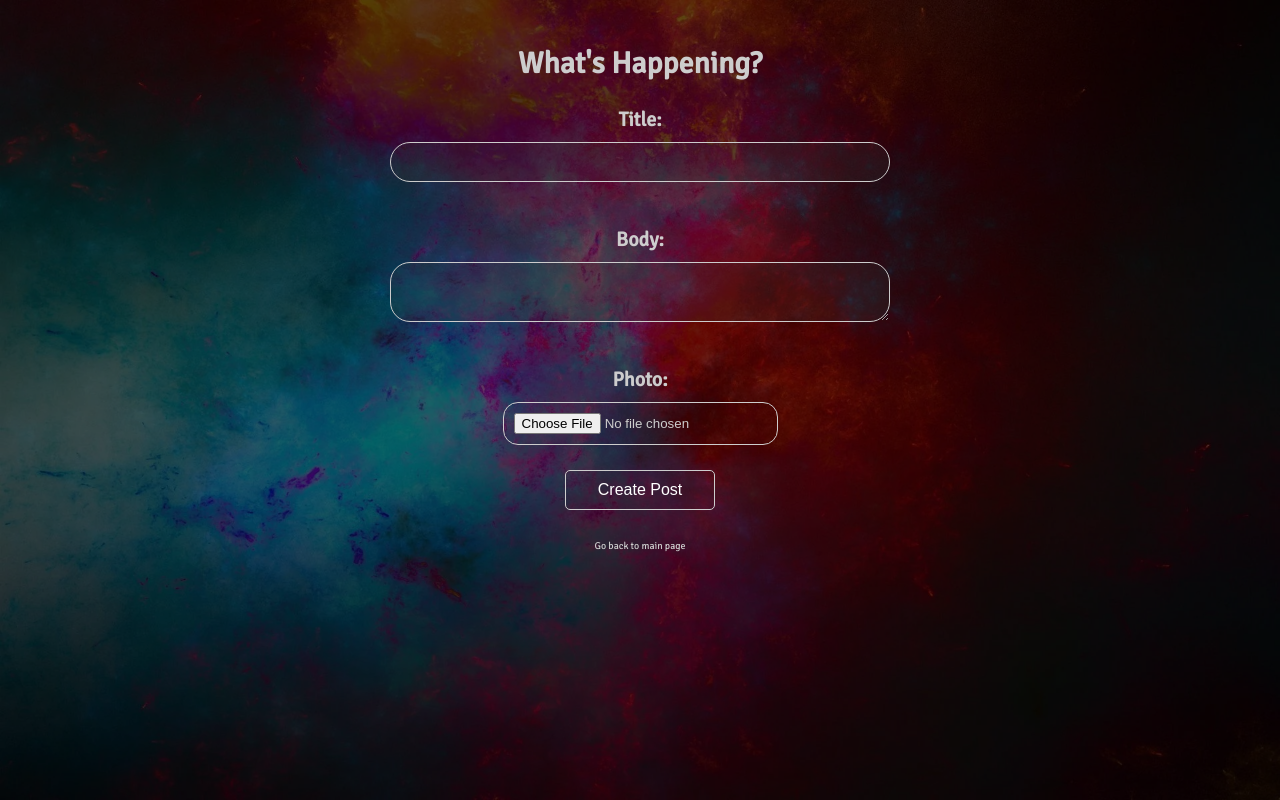
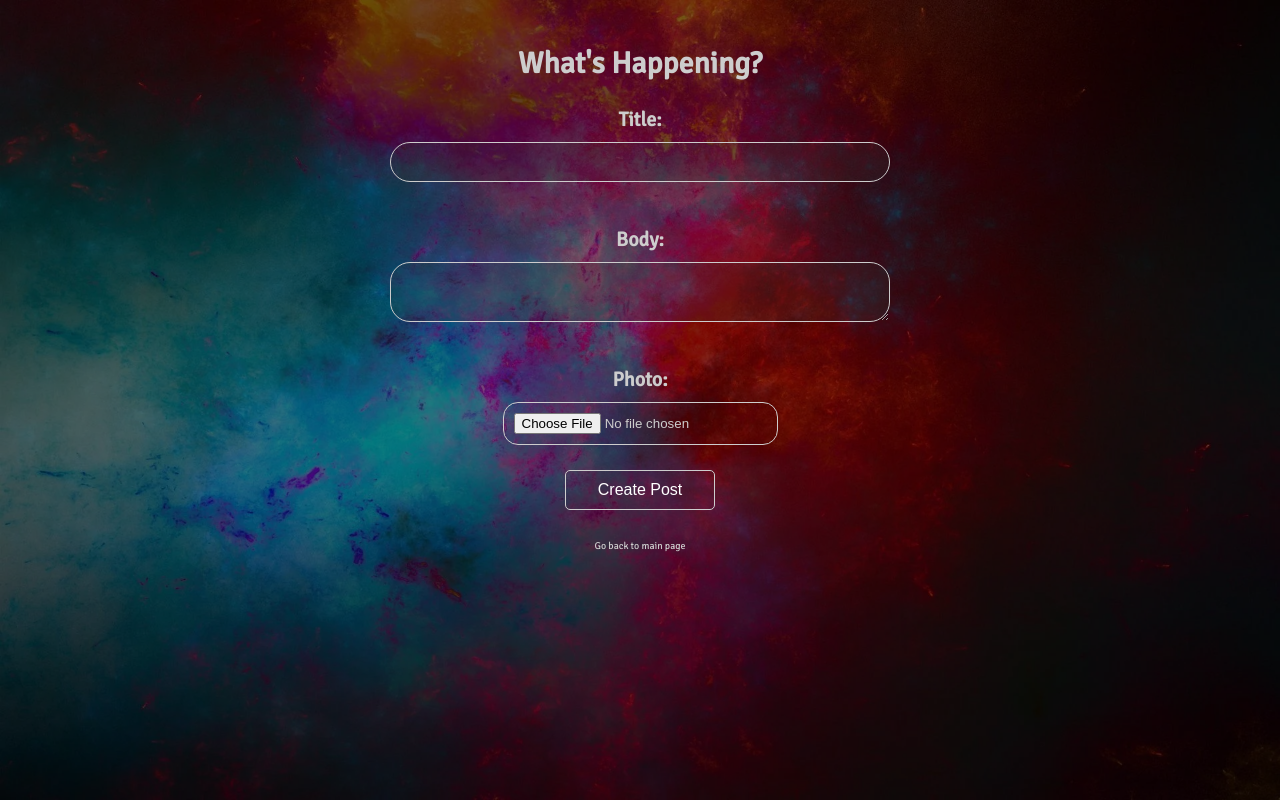
Before and after one commit to WoodmanKu/Simple_Twitter, a Node server app: page /create in a window 1280 px wide. Run offline with Node 20, Linux system fonts and the light colour scheme; the visitor is signed in with stand-in values (Sample User, id 1); some libraries are stand-ins or nearby versions.

Commit message:
minor change in css

```diff
--- a/public/css/create.css
+++ b/public/css/create.css
@@ -11,7 +11,7 @@ body{
     color: #cdcdcd;
 }
 .layer{
-    background-color: rgba(0, 0, 0, 0.6);
+    background-color: rgba(0, 0, 0, 0.5);
     position: absolute;
     top: 0;
     left: 0;
```
